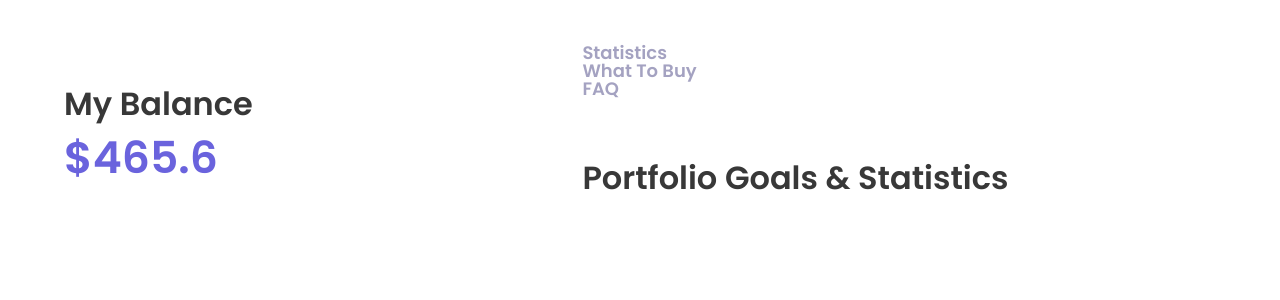
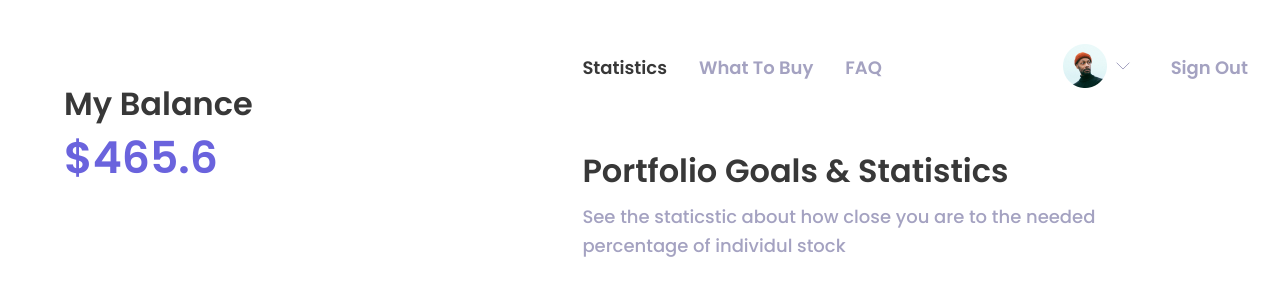
Before and after one commit to bacebu4/investing, a React (Create React App) app: page / in a window 1280 px wide. Shown: the top 300 px of the page. Built offline with nearby package versions, Linux system fonts and the light colour scheme.

Commit message:
layout in progress

```diff
--- a/src/colors.ts
+++ b/src/colors.ts
@@ -2,3 +2,4 @@ export const PURPLE = "#6A63DD";
 export const GRAY = "#A4A2C1";
 export const GREEN = "#56C13B";
 export const RED = "#D68927";
+export const DARK = "#383838";
--- /dev/null
+++ b/src/components/Chevron.tsx
@@ -0,0 +1,24 @@
+import React from "react";
+
+// interface ChevronProps {
+
+// }
+
+export const Chevron: React.FC = () => {
+  return (
+    <svg
+      width="32"
+      height="32"
+      viewBox="0 0 32 32"
+      fill="none"
+      xmlns="http://www.w3.org/2000/svg"
+    >
+      <path
+        d="M22.0953 12.9524L16 19.0476L9.90479 12.9524"
+        stroke="#A4A2C1"
+        strokeLinecap="round"
+        strokeLinejoin="round"
+      />
+    </svg>
+  );
+};
--- /dev/null
+++ b/src/components/ExplanationText.tsx
@@ -0,0 +1,11 @@
+import styled from "styled-components";
+import { GRAY } from "../colors";
+
+export const ExplanationText = styled.p<{ mt?: string }>`
+  font-size: 1.125rem;
+  color: ${GRAY};
+  font-weight: 500;
+  line-height: 1.8rem;
+  margin-top: ${(props) => props.mt};
+  max-width: 80%;
+`;
--- a/src/components/NavbarLink.tsx
+++ b/src/components/NavbarLink.tsx
@@ -1,9 +1,13 @@
 import styled from "styled-components";
-import { GRAY } from "../colors";
+import { DARK, GRAY } from "../colors";
 
 export const NavbarLink = styled.a<{ isActive?: boolean; ml?: string }>`
   font-size: 1.125rem;
   font-weight: 600;
   color: ${(props) => (props.isActive ? undefined : GRAY)};
   margin-left: ${(props) => props.ml};
+  cursor: pointer;
+  :hover {
+    color: ${DARK};
+  }
 `;
--- a/src/containers/Navbar.tsx
+++ b/src/containers/Navbar.tsx
@@ -1,19 +1,46 @@
+import styled from "styled-components";
 import { NavbarLink } from "../components/NavbarLink";
+import userPic from "../assets/user_pic.png";
+import { Chevron } from "../components/Chevron";
+
+const NavbarWrapper = styled.ul`
+  display: flex;
+  align-items: center;
+  justify-content: space-between;
+`;
+
+const FlexWrapper = styled.div`
+  display: flex;
+  align-items: center;
+`;
 
 export const Navbar: React.FC = () => {
   return (
     <nav>
-      <ul>
+      <NavbarWrapper>
+        <FlexWrapper>
           <li>
-          <NavbarLink>Statistics</NavbarLink>
+            <NavbarLink isActive>Statistics</NavbarLink>
           </li>
           <li>
-          <NavbarLink>What To Buy</NavbarLink>
+            <NavbarLink ml="32px">What To Buy</NavbarLink>
           </li>
           <li>
-          <NavbarLink>FAQ</NavbarLink>
+            <NavbarLink ml="32px">FAQ</NavbarLink>
           </li>
-      </ul>
+        </FlexWrapper>
+        <FlexWrapper>
+          <li>
+            <img width={44} src={userPic} alt="User profile" />
+          </li>
+          <li>
+            <Chevron />
+          </li>
+          <li>
+            <NavbarLink ml="32px">Sign Out</NavbarLink>
+          </li>
+        </FlexWrapper>
+      </NavbarWrapper>
     </nav>
   );
 };
--- a/src/containers/Statistics.tsx
+++ b/src/containers/Statistics.tsx
@@ -1,3 +1,4 @@
+import { ExplanationText } from "../components/ExplanationText";
 import { Title } from "../components/Title";
 import { Navbar } from "./Navbar";
 
@@ -5,7 +6,13 @@ export const Statistics: React.FC = () => {
   return (
     <>
       <Navbar />
-      <Title mt="64px">Portfolio Goals & Statistics</Title>
+      <section>
+        <Title mt="64px">Portfolio Goals & Statistics</Title>
+        <ExplanationText mt="16px">
+          See the staticstic about how close you are to the needed percentage of
+          individul stock
+        </ExplanationText>
+      </section>
     </>
   );
 };
```
Also changed, not shown: src/assets/user_pic.png (added). Lines whose indentation alone changed are shown as unchanged.
